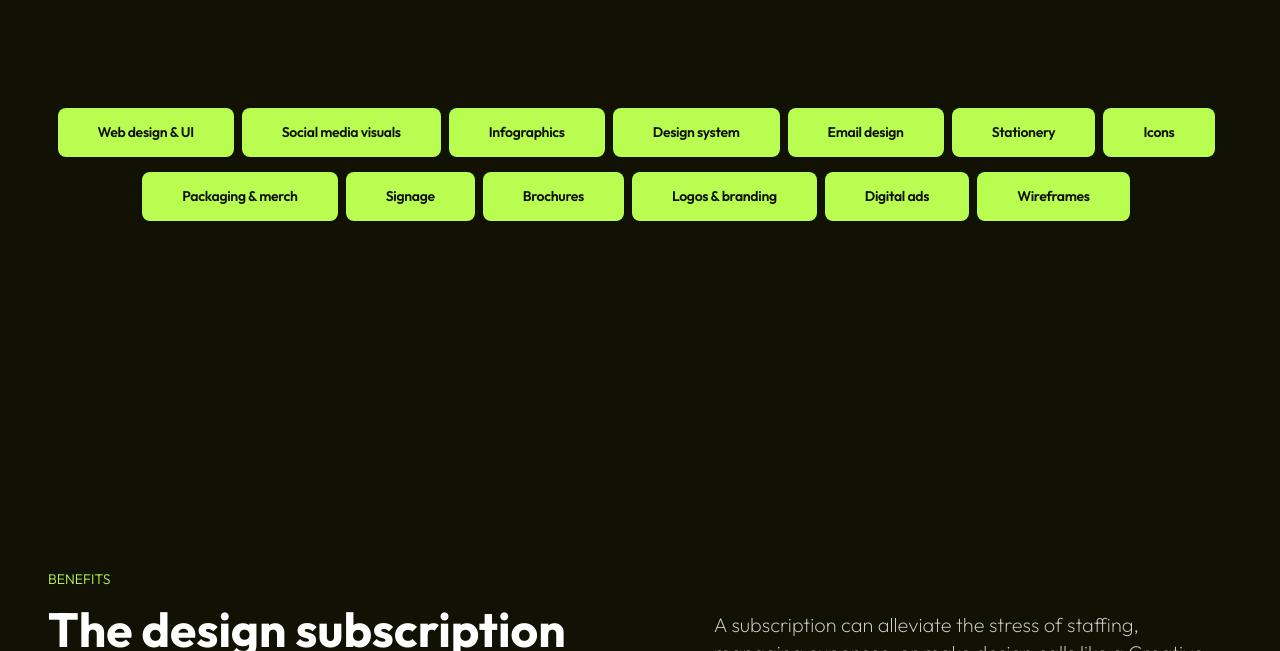
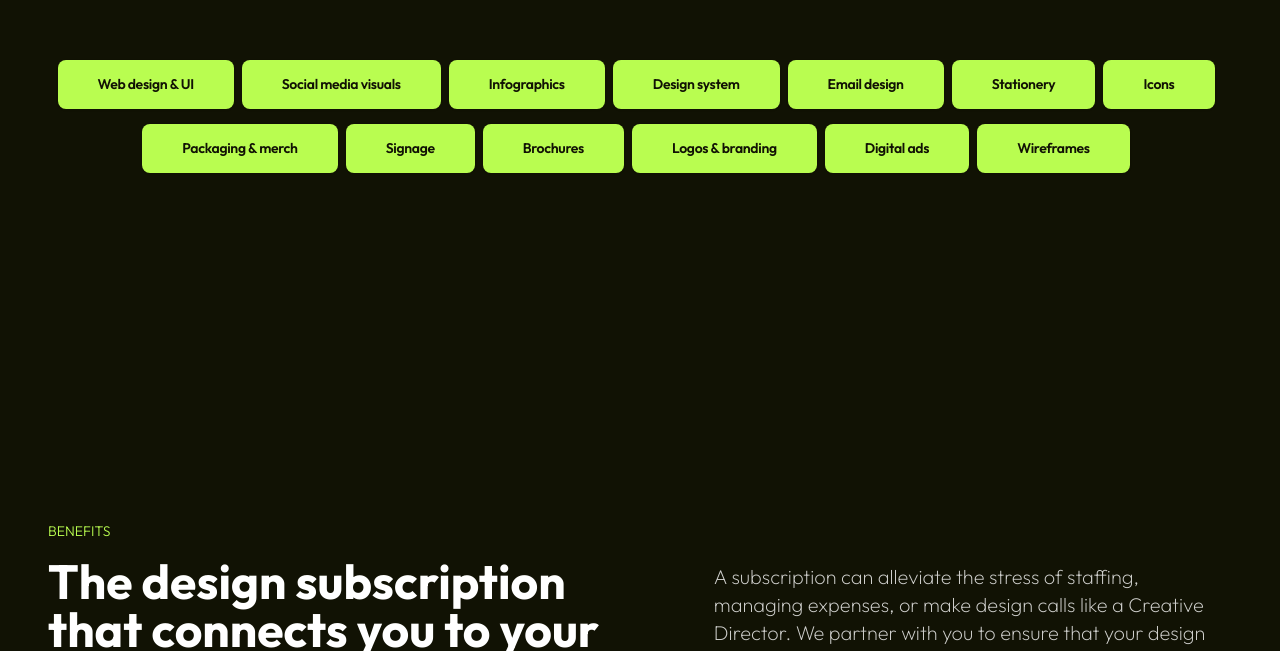
Before and after one commit to mehedihasanfaiyaz/kronix-saas, a React (Vite) app: page / in a window 1280 px wide. Shown: the part 4941-5592 px from the top of the page. Built offline with nearby package versions, Linux system fonts and the light colour scheme.

Commit message:
style(capabilities): padding fixed

```diff
--- a/src/section/Capabilities.tsx
+++ b/src/section/Capabilities.tsx
@@ -21,7 +21,7 @@
           className="mx-auto text-center"
         />
       </div>
-      <div className="flex flex-wrap justify-center gap-2 pb-56 pt-12">
+      <div className="flex flex-wrap justify-center gap-2 pb-56">
         <ElementPullUp elements={elements} />
       </div>
       <div className="mx-12 flex flex-col items-center justify-evenly py-16 text-start md:flex-row md:gap-20">
```
